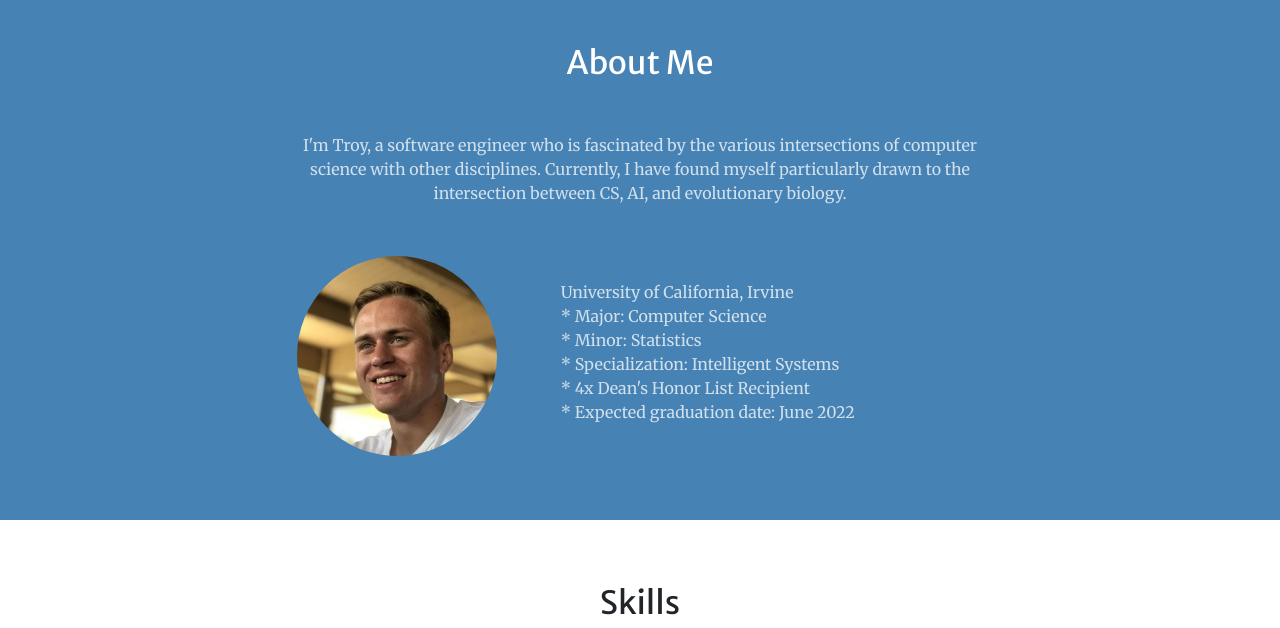
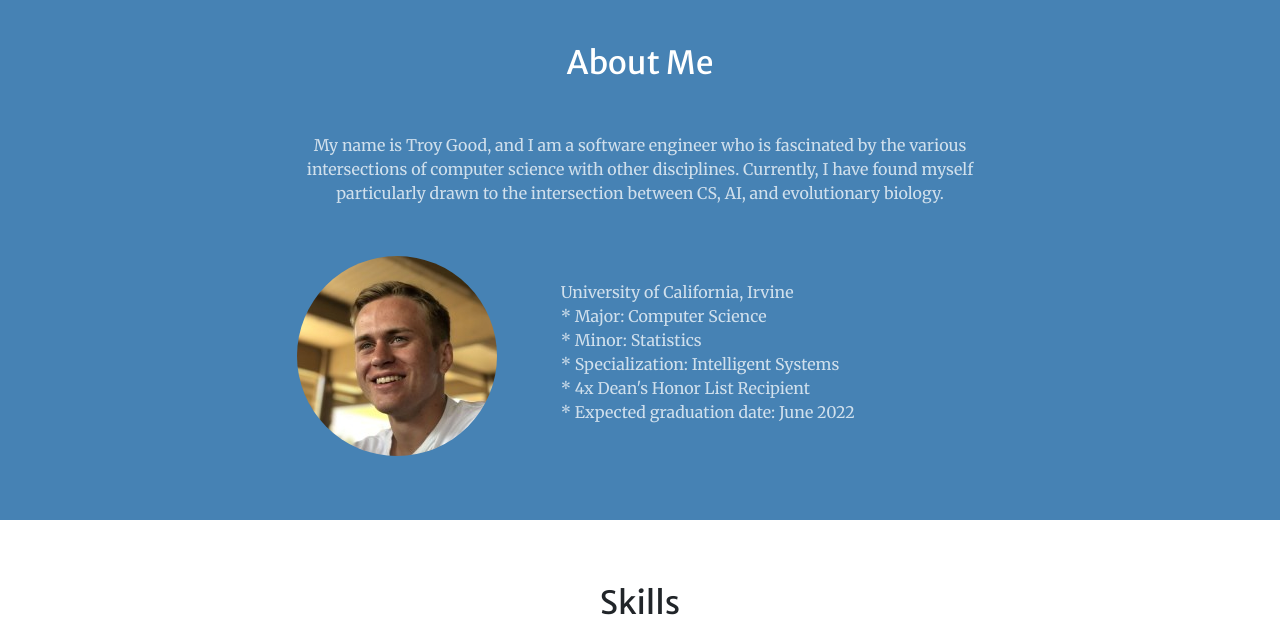
Before and after one commit to tgood13/tgood13.github.io, a plain HTML site: page index.html in a window 1280 px wide. Shown: the part 820-1448 px from the top of the page. Drawn offline with nearby package versions, Linux system fonts and the light colour scheme.

Commit message:
edited bio

```diff
--- a/index.html
+++ b/index.html
@@ -60,7 +60,7 @@
                         <h2 class="text-white mt-0">About Me</h2>
                         <hr class="divider my-4" />
                         <p class="text-white-75 mb-4">
-                            I'm Troy, a software engineer who is fascinated by the various intersections of computer science with other disciplines. Currently, I have found myself particularly drawn to the intersection between CS, AI, and evolutionary biology.
+                            My name is Troy Good, and I am a software engineer who is fascinated by the various intersections of computer science with other disciplines. Currently, I have found myself particularly drawn to the intersection between CS, AI, and evolutionary biology.
                         </p>
                         <div class="col-xl-auto text-left">
                             <hr class="divider my-4" />
```
